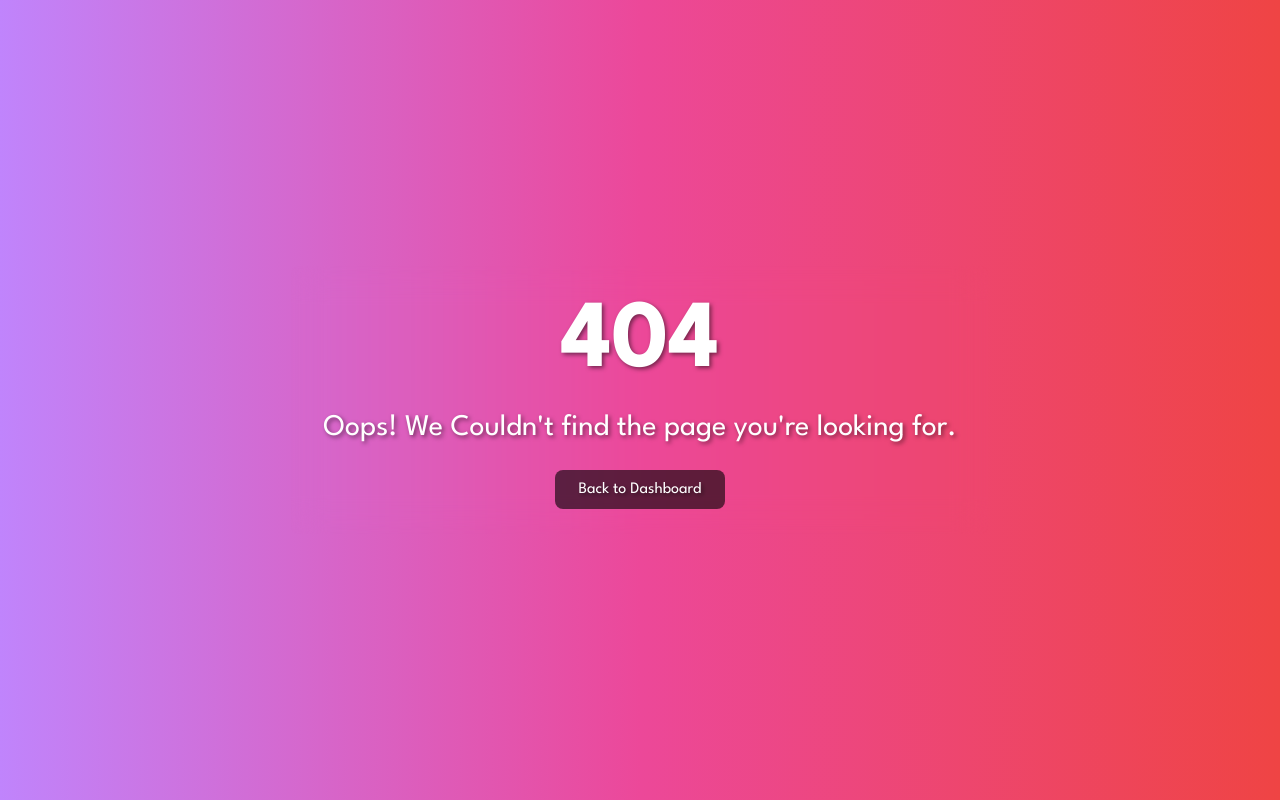
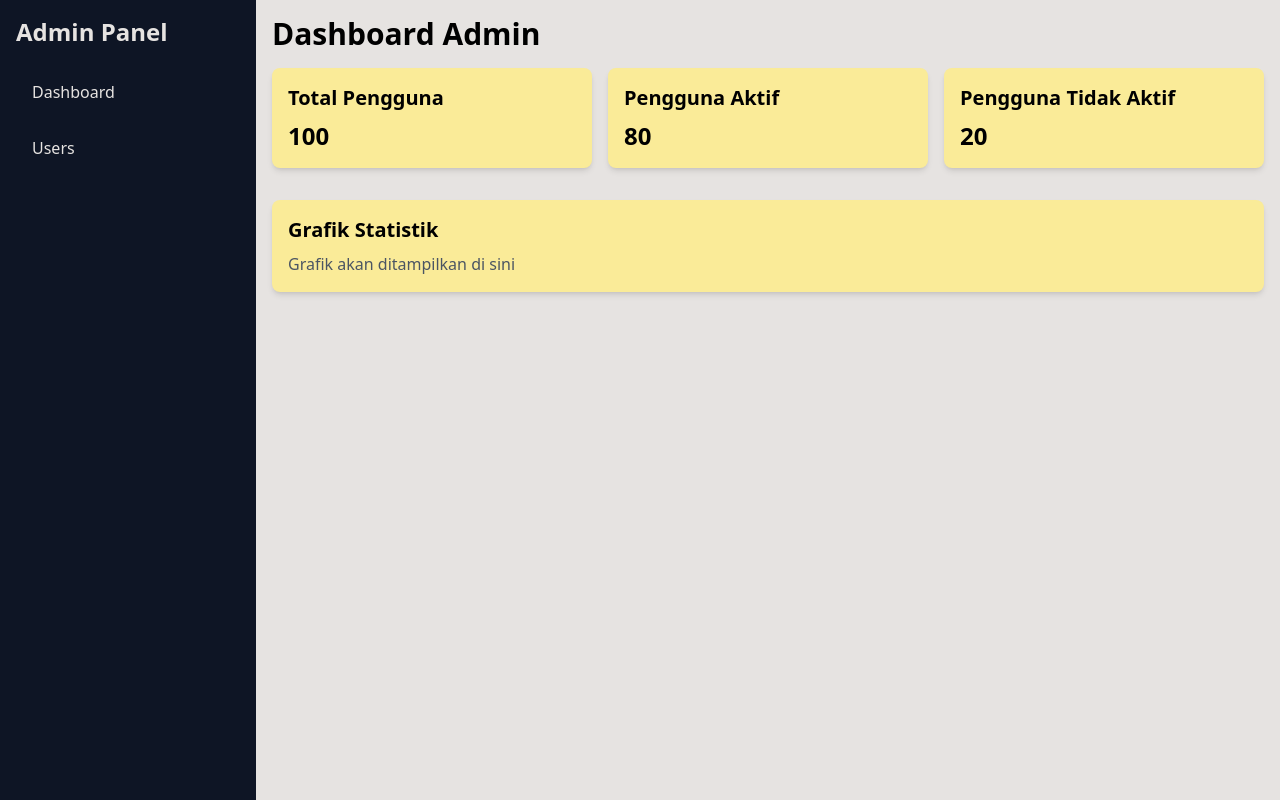
Before and after one commit to GamelabAhmad/Project26-3-RentHouseApp, a React (Vite) app in the folder frontend/: page /dashboard in a window 1280 px wide. Before the commit this address had no page. Built offline with nearby package versions, Linux system fonts and the light colour scheme.

Commit message:
dashboard page

```diff
--- /dev/null
+++ b/frontend/src/pages/Dashboard.jsx
@@ -0,0 +1,145 @@
+import React, { useState } from "react";
+
+export default function Dashboard() {
+  const [showUsersTable, setShowUsersTable] = useState(false);
+
+  const toggleUsersTable = () => {
+    setShowUsersTable(!showUsersTable);
+  };
+
+  return (
+    <div className="flex flex-col md:flex-row min-h-screen">
+      {/* Sidebar */}
+      <aside className="bg-forest text-secondary w-full md:w-64 flex-shrink-0">
+        <div className="p-4">
+          <h2 className="text-2xl font-bold">Admin Panel</h2>
+          <ul className="mt-4">
+            <li className="py-2">
+              <a
+                href="#"
+                className="block hover:bg-gray-700 rounded-md px-4 py-2 text-secondary"
+              >
+                Dashboard
+              </a>
+            </li>
+            <li className="py-2">
+              <a
+                href="#"
+                onClick={toggleUsersTable}
+                className="block hover:bg-gray-700 rounded-md px-4 py-2 text-secondary"
+              >
+                Users
+              </a>
+            </li>
+            {/* Tambahkan opsi menu lainnya sesuai kebutuhan */}
+          </ul>
+        </div>
+      </aside>
+
+      {/* Content */}
+      <div className="flex-1 p-4">
+        <h1 className="text-3xl font-bold mb-4">Dashboard Admin</h1>
+
+        {/* Statistik */}
+        <div className="grid grid-cols-1 sm:grid-cols-2 md:grid-cols-3 gap-4">
+          <div className="bg-soft-yellow p-4 rounded-lg shadow-md">
+            <h2 className="text-xl font-semibold mb-2">Total Pengguna</h2>
+            <p className="text-2xl font-bold">100</p>
+          </div>
+          <div className="bg-soft-yellow p-4 rounded-lg shadow-md">
+            <h2 className="text-xl font-semibold mb-2">Pengguna Aktif</h2>
+            <p className="text-2xl font-bold">80</p>
+          </div>
+          <div className="bg-soft-yellow p-4 rounded-lg shadow-md">
+            <h2 className="text-xl font-semibold mb-2">Pengguna Tidak Aktif</h2>
+            <p className="text-2xl font-bold">20</p>
+          </div>
+        </div>
+
+        {/* Grafik (Placeholder) */}
+        <div className="mt-8 bg-soft-yellow p-4 rounded-lg shadow-md">
+          <h2 className="text-xl font-semibold mb-2">Grafik Statistik</h2>
+          <p className="text-gray-600">Grafik akan ditampilkan di sini</p>
+        </div>
+
+        {/* Tabel Pengguna */}
+        {showUsersTable && (
+          <div className="mt-8">
+            <h2 className="text-xl font-semibold mb-4">Daftar Pengguna</h2>
+            <div className="overflow-x-auto">
+              <table className="min-w-full bg-white border-collapse border border-secondary">
+                <thead>
+                  <tr className="bg-soft-yellow border-b border-secondary">
+                    <th className="text-left py-2 px-3 border-r border-secondary">
+                      ID
+                    </th>
+                    <th className="text-left py-2 px-3 border-r border-secondary">
+                      Nama
+                    </th>
+                    <th className="text-left py-2 px-3 border-r border-secondary">
+                      Email
+                    </th>
+                    <th className="text-left py-2 px-3">Aksi</th>
+                  </tr>
+                </thead>
+                <tbody>
+                  <tr className="border-b border-secondary">
+                    <td className="py-2 px-3 border-r border-secondary">1</td>
+                    <td className="py-2 px-3 border-r border-secondary">
+                      John Doe
+                    </td>
+                    <td className="py-2 px-3 border-r border-secondary">
+                      john.doe@example.com
+                    </td>
+                    <td className="py-2 px-3">
+                      <button className="bg-blue-500 hover:bg-blue-600 text-white py-1 px-2 rounded-md mr-2">
+                        Edit
+                      </button>
+                      <button className="bg-red-500 hover:bg-red-600 text-white py-1 px-2 rounded-md">
+                        Hapus
+                      </button>
+                    </td>
+                  </tr>
+                  <tr className="border-b border-secondary">
+                    <td className="py-2 px-3 border-r border-secondary">2</td>
+                    <td className="py-2 px-3 border-r border-secondary">
+                      Jane Smith
+                    </td>
+                    <td className="py-2 px-3 border-r border-secondary">
+                      jane.smith@example.com
+                    </td>
+                    <td className="py-2 px-3">
+                      <button className="bg-blue-500 hover:bg-blue-600 text-white py-1 px-2 rounded-md mr-2">
+                        Edit
+                      </button>
+                      <button className="bg-red-500 hover:bg-red-600 text-white py-1 px-2 rounded-md">
+                        Hapus
+                      </button>
+                    </td>
+                  </tr>
+                  <tr className="border-b border-secondary">
+                    <td className="py-2 px-3 border-r border-secondary">3</td>
+                    <td className="py-2 px-3 border-r border-secondary">
+                      Michael Johnson
+                    </td>
+                    <td className="py-2 px-3 border-r border-secondary">
+                      michael.johnson@example.com
+                    </td>
+                    <td className="py-2 px-3">
+                      <button className="bg-blue-500 hover:bg-blue-600 text-white py-1 px-2 rounded-md mr-2">
+                        Edit
+                      </button>
+                      <button className="bg-red-500 hover:bg-red-600 text-white py-1 px-2 rounded-md">
+                        Hapus
+                      </button>
+                    </td>
+                  </tr>
+                </tbody>
+              </table>
+            </div>
+          </div>
+        )}
+      </div>
+    </div>
+  );
+}
--- a/frontend/src/routers/Index.jsx
+++ b/frontend/src/routers/Index.jsx
@@ -1,6 +1,7 @@
 import { createBrowserRouter } from "react-router-dom";
 import App from "../App";
 import ErrorPage from "../components/ErrorPage";
+import Dashboard from "../pages/Dashboard";
 import Login from "../pages/Login";
 import ProductDetail from "../pages/ProductDetail";
 import Register from "../pages/Register";
@@ -23,4 +24,8 @@ export const router = createBrowserRouter([
     path: "/product/:productId",
     element: <ProductDetail />,
   },
+  {
+    path: "/dashboard",
+    element: <Dashboard />,
+  },
 ]);
```
Also changed, not shown: frontend/src/pages/Login.jsx (+56 -29 lines).
